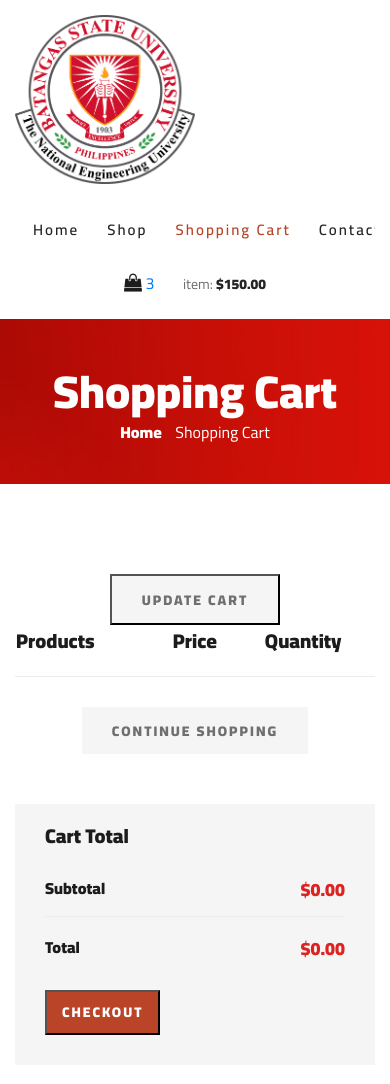
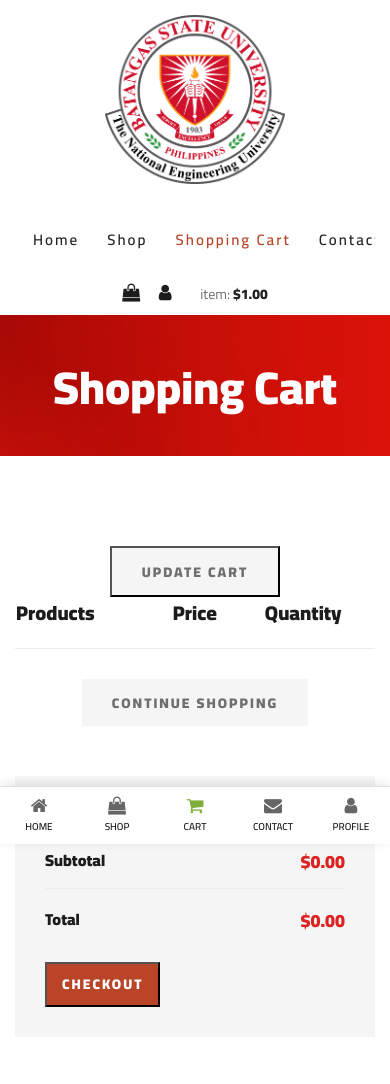
Before and after one commit to yukinyx/WST, a PHP site: page /shoping-cart.php in a window 390 px wide. Shown: the top 1084 px of the page. Run offline with PHP 8.4, Linux system fonts and the light colour scheme; the visitor is signed in with stand-in values (Sample User, id 1); data comes from the database, SQL or seed files in the repository; lists and menus that the app fills with data are empty.

Commit message:
Update shoping-cart.php

```diff
--- a/shopping-portal/shoping-cart.php
+++ b/shopping-portal/shoping-cart.php
@@ -5,37 +5,104 @@
 $pdo = get_connection();
 ?>
 <?php include "./template/top.php"; ?>
+<style>
+    /* --- MOBILE BOTTOM NAV --- */
+    .mobile-bottom-nav {
+        display: none; position: fixed; bottom: 0; left: 0; width: 100%;
+        background: #ffffff; box-shadow: 0 -2px 10px rgba(0,0,0,0.1); z-index: 99999;
+        justify-content: space-around; padding: 10px 0; border-top: 1px solid #e1e1e1;
+    }
+    .mobile-bottom-nav .nav-item {
+        display: flex; flex-direction: column; align-items: center; text-decoration: none;
+        color: #1c1c1c; font-size: 10px; font-weight: 600; text-transform: uppercase; width: 20%;
+    }
+    .mobile-bottom-nav .nav-item i { font-size: 18px; margin-bottom: 4px; color: #666; transition: 0.3s; }
+    .mobile-bottom-nav .nav-item.active i, .mobile-bottom-nav .nav-item:hover i { color: #7fad39; }
+
+    /* --- MOBILE TOP STICKY BAR --- */
+    .mobile-sticky-top-bar {
+        display: none; align-items: center; justify-content: space-between;
+        padding: 10px 15px; background: #fff; width: 100%;
+    }
+    .mobile-sticky-top-bar .search-wrapper { flex-grow: 1; margin-right: 15px; }
+    .mobile-sticky-top-bar form { display: flex; width: 100%; position: relative; }
+    .mobile-sticky-top-bar input {
+        width: 100%; border: 1px solid #e1e1e1; padding: 8px 15px; padding-right: 40px;
+        border-radius: 20px; font-size: 14px; background: #f5f5f5; outline: none;
+    }
+    .mobile-sticky-top-bar button {
+        position: absolute; right: 0; top: 0; height: 100%; width: 40px;
+        background: transparent; border: none; color: #1c1c1c; border-radius: 0 20px 20px 0;
+    }
+    .mobile-sticky-top-bar .icons-wrapper { display: flex; align-items: center; gap: 15px; }
+    .mobile-sticky-top-bar .icons-wrapper a { position: relative; color: #1c1c1c; font-size: 20px; }
+    .mobile-sticky-top-bar .qty-badge {
+        position: absolute; top: -5px; right: -8px; background: #7fad39;
+        color: #fff; font-size: 9px; height: 15px; width: 15px;
+        line-height: 15px; text-align: center; border-radius: 50%; font-weight: bold;
+    }
+
+    /* --- STICKY & RESPONSIVE --- */
+    .sticky { position: fixed; top: 0; width: 100%; background: #ffffff; z-index: 9990; box-shadow: 0 5px 10px rgba(0,0,0,0.1); animation: fadeInDown 0.5s; }
+    @media (max-width: 991px) { .hero__search__phone { display: none !important; } }
+    @media (max-width: 767px) {
+        .header__logo { text-align: center; margin-bottom: 10px; }
+        .header__cart { text-align: center; padding: 10px 0; }
+        .humberger__open { left: 15px; top: 25px; }
+        .mobile-bottom-nav { display: flex; }
+        body { padding-bottom: 70px; }
+        .header.sticky { padding: 0; }
+        .header.sticky .header__logo, .header.sticky .header__menu, .header.sticky .header__cart, .header.sticky .humberger__open, .header.sticky .container { display: none !important; }
+        .header.sticky .mobile-sticky-top-bar { display: flex !important; }
+    }
+    @keyframes fadeInDown { from { opacity: 0; transform: translate3d(0, -100%, 0); } to { opacity: 1; transform: none; } }
+</style>
 <body>
+    <header class="header" id="myHeader">
         <div class="container">
-            <div class="row">
-                <div class="col-lg-3">
+            <div class="row align-items-center">
+                <div class="col-lg-3 col-md-3">
                     <div class="header__logo">
                         <a href="./index.php">
-                            <img src="img/logo.png" alt="logo" class="img-fluid" style="max-width: 180px; height: auto;">
+                            <img id="headerLogo" src="img/logo.png" alt="logo" class="img-fluid" style="max-width: 180px; height: auto; transition: all 0.3s;">
                         </a>
                     </div>
                 </div>
-                <div class="col-lg-6">
+                <div class="col-lg-6 col-md-6">
                     <nav class="header__menu">
                         <ul>
                             <li><a href="./index.php">Home</a></li>
-                            <li> <a href="./shop-grid.php">Shop</a></li>
-                            <li class="active"><a href="./shoping-cart.php">Shopping Cart</a>
+                            <li><a href="./shop-grid.php">Shop</a></li>
+                            <li class="active"><a href="./shoping-cart.php">Shopping Cart</a></li>
                             <li><a href="./contact.php">Contact</a></li>
                         </ul>
                     </nav>
                 </div>
-                <div class="col-lg-3">
+                <div class="col-lg-3 col-md-3">
                     <div class="header__cart">
                         <ul>
-                            <li><a href="#"><i class="fa fa-shopping-bag"></i> <span>3</span></a></li>
+                            <li><a href="shoping-cart.php"><i class="fa fa-shopping-bag"></i> <span><?php echo isset($_SESSION['cart_count']) ? $_SESSION['cart_count'] : ''; ?></span></a></li>
+                            <li><a href="./profile.php"><i class="fa fa-user"></i></a></li>
                         </ul>
-                        <div class="header__cart__price">item: <span>$150.00</span></div>
+                        <div class="header__cart__price">item: <span><?php if (isset($_SESSION["total"])) echo "$".number_format($_SESSION["total"], 2); ?></span></div>
                     </div>
                 </div>
             </div>
             <div class="humberger__open">
                 <i class="fa fa-bars"></i>
+            </div>
+        </div>
+
+        <div class="mobile-sticky-top-bar">
+            <div class="search-wrapper">
+                <form action="shop-grid.php" method="GET">
+                    <input type="text" name="search" placeholder="Search products...">
+                    <button type="submit"><i class="fa fa-search"></i></button>
+                </form>
+            </div>
+            <div class="icons-wrapper">
+                <a href="shoping-cart.php"><i class="fa fa-shopping-bag"></i><span class="qty-badge"><?php echo isset($_SESSION['cart_count']) ? $_SESSION['cart_count'] : ''; ?></span></a>
+                <a href="contact.php"><i class="fa fa-envelope"></i></a>
             </div>
         </div>
     </header>
@@ -46,10 +113,7 @@
                 <div class="col-lg-12 text-center">
                     <div class="breadcrumb__text">
                         <h2>Shopping Cart</h2>
-                        <div class="breadcrumb__option">
-                            <a href="./index.php">Home</a>
-                            <span>Shopping Cart</span>
-                        </div>
+
                     </div>
                 </div>
             </div>
@@ -67,13 +131,11 @@
                                     <th class="shoping__product">Products</th>
                                     <th>Price</th>
                                     <th>Quantity</th>
-
                                     <th></th>
                                 </tr>
                             </thead>
                             <?php
                             $total=0;
-
                             if (!isset($_SESSION['email']) || empty($_SESSION['email'])) {
                                 if (isset($_SESSION['username']) && $_SESSION['username'] !== '') {
                                     $emailStmt = $pdo->prepare("SELECT email FROM user WHERE customerName = ? LIMIT 1");
@@ -90,30 +152,22 @@
                                     exit;
                                 }
                             }
-                            // Detect whether shopping_cart has a `quantity` column; if not, fall back to quantity=1 behaviour
                             $hasQtyCol = false;
                             try {
                                 $colCheck = $pdo->query("SHOW COLUMNS FROM shopping_cart LIKE 'quantity'");
-                                if ($colCheck && $colCheck->rowCount() > 0) {
-                                    $hasQtyCol = true;
-                                }
-                            } catch (Exception $e) {
-                                $hasQtyCol = false;
-                            }
+                                if ($colCheck && $colCheck->rowCount() > 0) $hasQtyCol = true;
+                            } catch (Exception $e) { $hasQtyCol = false; }
 
-                            // Handle update cart action if posted and the DB supports quantity
                             if ($hasQtyCol && isset($_POST['update_cart']) && isset($_POST['qty']) && is_array($_POST['qty'])) {
                                 foreach ($_POST['qty'] as $pname => $q) {
                                     $qval = is_numeric($q) && $q > 0 ? (int)$q : 1;
                                     $updateStmt = $pdo->prepare("UPDATE shopping_cart SET quantity = ? WHERE product_name = ? AND user_email = ?");
                                     $updateStmt->execute([$qval, $pname, $_SESSION['email']]);
                                 }
-                                // reload the page to reflect updates
                                 echo '<script>window.location.href=window.location.href;</script>';
                                 exit;
                             }
 
-                            // Fetch products from cart. If DB doesn't have quantity, return product_name only and default qty to 1
                             if ($hasQtyCol) {
                                 $res = $pdo->prepare ("SELECT product_name, quantity FROM shopping_cart WHERE user_email = ?");
                             } else {
@@ -121,17 +175,14 @@
                             }
                             $res->execute([$_SESSION["email"]]);
 
-                            // Start form for update quantities
                             echo '<form method="post" action="">';
                             while($row = $res->fetch()){
                                 $cartProduct = $row['product_name'];
                                 $cartQty = isset($row['quantity']) ? (int)$row['quantity'] : 1;
-
                                 $rest=$pdo->prepare ("SELECT * FROM product WHERE product_name = ?");
                                 $rest->execute([$cartProduct]);
                                 while($com=$rest->fetch()){
                                     $loc="../admin_portal/admin/";
-
                             ?>
                             <tbody>
                                 <tr>
@@ -150,29 +201,21 @@
                                             </div>
                                         </div>
                                     </td>
-
-
                                     <td class="shoping__cart__item__close">
                                         <button type="submit" name="delete_cart" value="<?php echo htmlspecialchars($com["product_name"], ENT_QUOTES, 'UTF-8'); ?>" class="icon_close"></button>
                                     </td>
                                 </tr>
-
-
                             </tbody>
                                     <?php
-                                    // line total = price * qty
                                     $lineTotal = (is_numeric($com["product_price"]) ? (float)$com["product_price"] : 0) * $cartQty;
                                     $total = $lineTotal + $total;
-
                                 }
                             }
-                            // Update cart and close form controls
                             echo '<div class="shoping__cart__btns">';
                             echo '<button type="submit" name="update_cart" class="primary-btn cart-btn cart-btn-right">Update Cart</button>';
                             echo '</div>';
                             echo '</form>';
                             ?>
-
                         </table>
                     </div>
                 </div>
@@ -183,7 +226,6 @@
                         <a href="index.php" class="primary-btn cart-btn">CONTINUE SHOPPING</a>
                     </div>
                 </div>
-
                 <div class="col-lg-6">
                     <div class="shoping__checkout">
                         <h5>Cart Total</h5>
@@ -200,6 +242,29 @@
         </div>
     </section>
 
+    <div class="mobile-bottom-nav">
+        <a href="./index.php" class="nav-item">
+            <i class="fa fa-home"></i>
+            <span>Home</span>
+        </a>
+        <a href="./shop-grid.php" class="nav-item">
+            <i class="fa fa-shopping-bag"></i>
+            <span>Shop</span>
+        </a>
+        <a href="./shoping-cart.php" class="nav-item active">
+            <i class="fa fa-shopping-cart"></i>
+            <span>Cart</span>
+        </a>
+        <a href="./contact.php" class="nav-item">
+            <i class="fa fa-envelope"></i>
+            <span>Contact</span>
+        </a>
+        <a href="./profile.php" class="nav-item">
+            <i class="fa fa-user"></i>
+            <span>Profile</span>
+        </a>
+    </div>
+
 	<?php include_once("./template/footer.php"); ?>
 
     <script src="js/jquery-3.3.1.min.js"></script>
@@ -214,10 +279,7 @@
     <script>
     // Live update cart totals when quantity inputs change
     (function(){
-        function formatMoney(n){
-            return '$' + Number(n).toFixed(2);
-        }
-
+        function formatMoney(n){ return '$' + Number(n).toFixed(2); }
         function recalcCart(){
             var subtotal = 0;
             document.querySelectorAll('tr').forEach(function(row){
@@ -237,72 +299,43 @@
             if(subtotalEl) subtotalEl.textContent = formatMoney(subtotal);
             if(totalEl) totalEl.textContent = formatMoney(subtotal);
         }
-
-
         document.addEventListener('input', function(e){
-            if(e.target && e.target.classList && e.target.classList.contains('cart-qty')){
-                recalcCart();
-            }
+            if(e.target && e.target.classList && e.target.classList.contains('cart-qty')){ recalcCart(); }
         });
-
         document.addEventListener('click', function(e){
             var el = e.target;
-            if (el && el.classList && el.classList.contains('qtybtn')) {
-                setTimeout(recalcCart, 30);
-            }
+            if (el && el.classList && el.classList.contains('qtybtn')) { setTimeout(recalcCart, 30); }
         });
-
         window.addEventListener('load', function(){ recalcCart(); });
     })();
+
+    // Sticky Header Logic
+    window.onscroll = function() {myStickyFunction()};
+    var header = document.getElementById("myHeader");
+    var logo = document.getElementById("headerLogo");
+    var sticky = header.offsetTop;
+    function myStickyFunction() {
+        if (window.pageYOffset > sticky) {
+            header.classList.add("sticky");
+            if(window.innerWidth > 767) { logo.style.maxWidth = "120px"; }
+        } else {
+            header.classList.remove("sticky");
+            logo.style.maxWidth = "180px";
+        }
+    }
     </script>
-
-
 </body>
-
 </html>
-
 <?php
-
     if(isset($_POST["delete_cart"])) {
         $product_to_delete = $_POST["delete_cart"];
-
-        // Delete only for this user
         $stmt= $pdo->prepare ("DELETE FROM shopping_cart WHERE product_name = ? AND user_email = ?");
         $stmt->execute([$product_to_delete, $_SESSION['email']]);
         ?>
         <script type="text/javascript">
-            setTimeout(function () {
-                window.location.href=window.location.href;
-            },1000);
+            setTimeout(function () { window.location.href=window.location.href; },1000);
         </script>
 <?php
-
     }
     $_SESSION["total"]=$total;
-    $DateAndTime = date('m-d-Y h:i a', time());
-
-/*
-    $name=$pdo->prepare("select UserId from user where email =?");
-    $name->execute([$_SESSION["email"]]);
-    $id_name=$name->fetch();
-    $count =0;
-
-    /*$res = $pdo->prepare("select 	total_cost from swe2.order where customer_id=? ");
-
-    $res ->execute([$id_name[0]]);
-    $count =$res->rowCount();*/
-
-
-/*
-
-    if (isset($_POST["order"])) {
-
-        $stmt = $pdo->prepare("insert into swe2.order(quantity,data_created,	total_cost,customer_id) values(?,?,?,?)");
-        $stmt->execute([1, $DateAndTime, $total, $id_name[0]]);
-
-
-
-    }
-*/
-
 ?>
```
